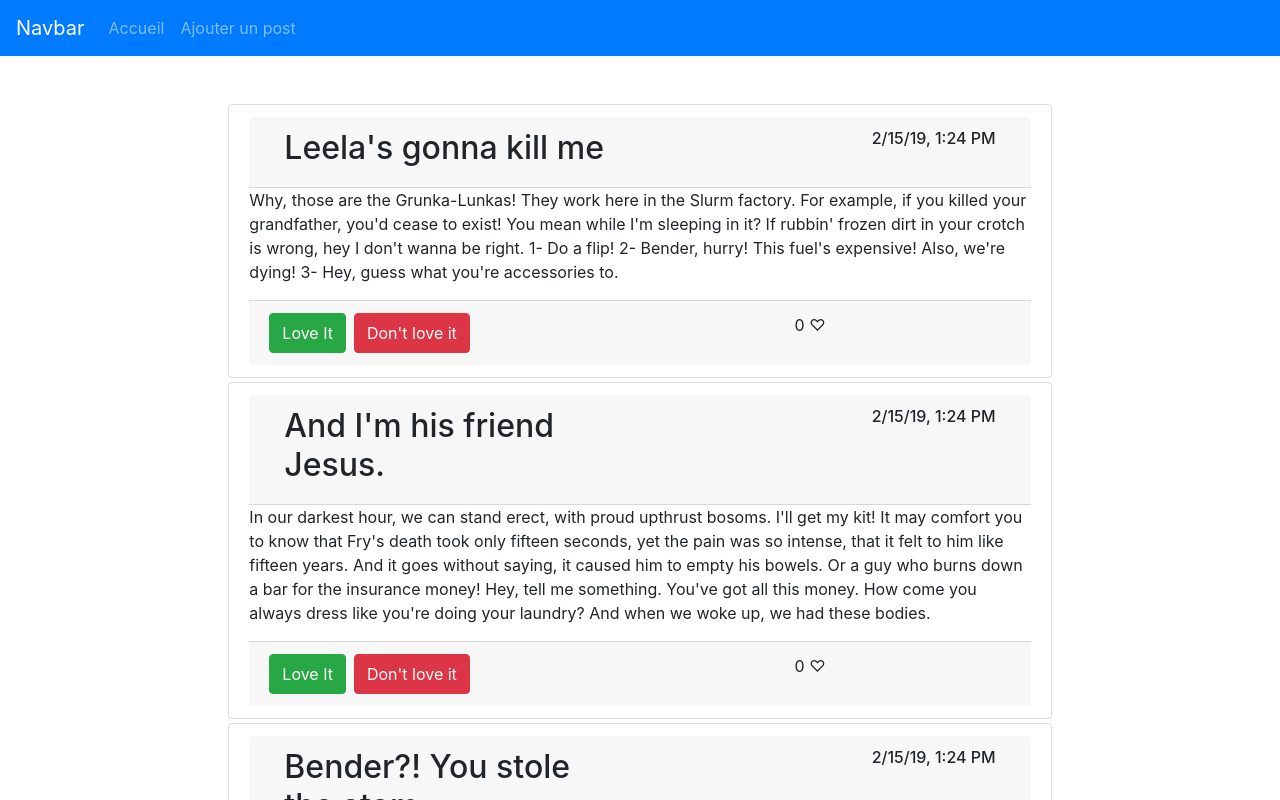
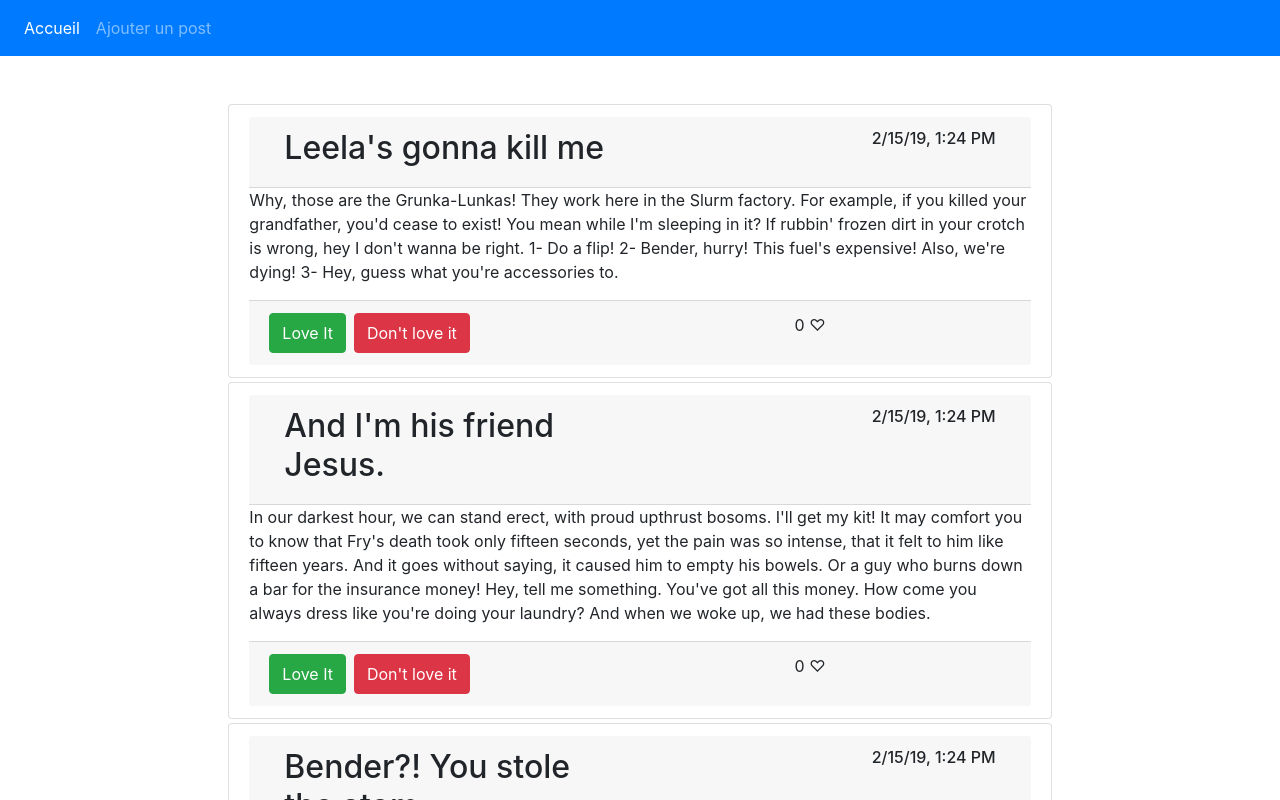
Before and after one commit to NYAZAK/blogpost-ocr, an Angular app: page /post in a window 1280 px wide. Shown: the top 800 px of the page. Built offline with nearby package versions, Linux system fonts and the light colour scheme.

Commit message:
[FEAT] Ajoute une surbrillance pour le lien url actif

```diff
--- a/src/app/header/navbar/navbar.component.html
+++ b/src/app/header/navbar/navbar.component.html
@@ -1,15 +1,16 @@
 <nav class="navbar navbar-expand-lg navbar-dark bg-primary">
-  <a class="navbar-brand" href="#">Navbar</a>
+  <!-- <a class="navbar-brand" href="#">Navbar</a> -->
   <button class="navbar-toggler" type="button" data-toggle="collapse" data-target="#navbarNav" aria-controls="navbarNav" aria-expanded="false" aria-label="Toggle navigation">
     <span class="navbar-toggler-icon"></span>
   </button>
   <div class="collapse navbar-collapse" id="navbarNav">
     <ul class="navbar-nav">
       <li class="nav-item">
-        <a class="nav-link" routerLink="/post">Accueil <span class="sr-only"></span></a>
+        <!-- TODO Modifier la couleur du lien actif -->
+        <a class="nav-link" routerLink="/post" routerLinkActive="active">Accueil </a>
       </li>
       <li class="nav-item">
-        <a class="nav-link" routerLink="/new">Ajouter un post</a>
+        <a class="nav-link" routerLink="/new" routerLinkActive="active">Ajouter un post</a>
       </li>
       <!-- <li class="nav-item">
         <a class="nav-link" href="#">...</a>
```
